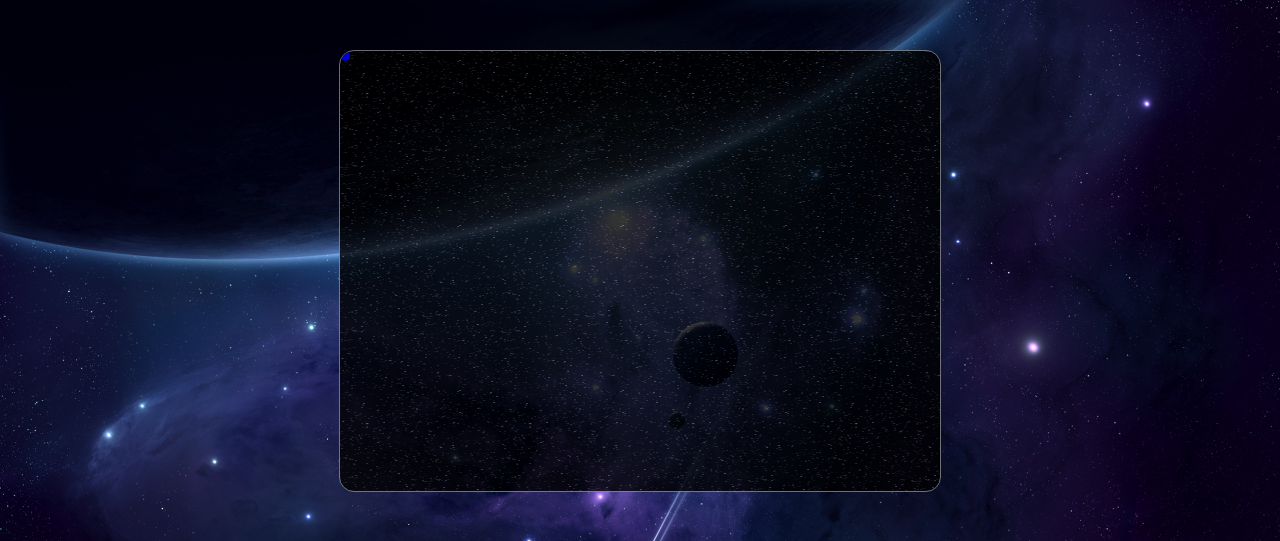
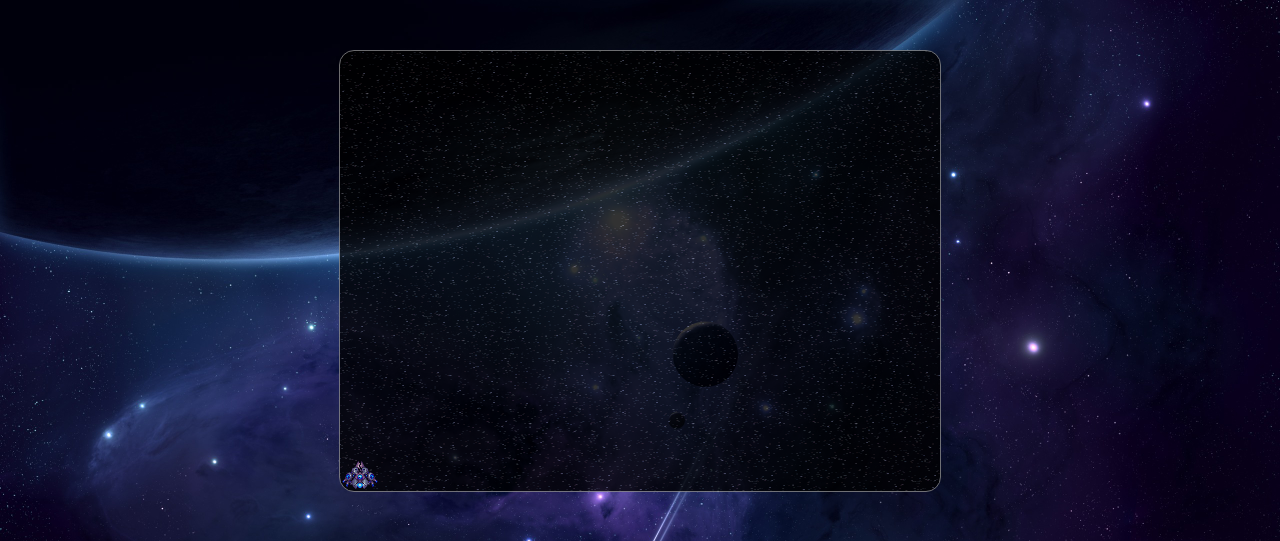
Before and after one commit to lotterfriends/ts-space, a website built with webpack: page index.html in a window 1280 px wide. Shown: the top 541 px of the page. Built offline with nearby package versions, Linux system fonts and the light colour scheme.

Commit message:
use the gif

```diff
--- a/style/player.css
+++ b/style/player.css
@@ -1,7 +1,9 @@
 .player {
     position: absolute;
-    width: 10px;
-    height: 10px;
+    width: 40px;
+    height: 36px;
     background: blue;
     border-radius: 50%;
+    bottom: 0;
+    background: url(../img/player.gif) no-repeat 0 0 transparent;
 }
```
